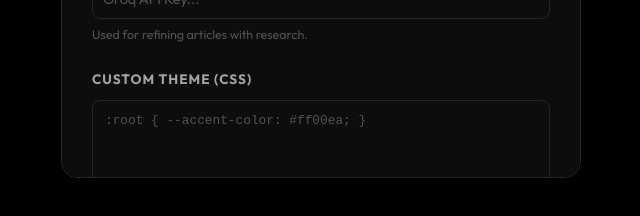
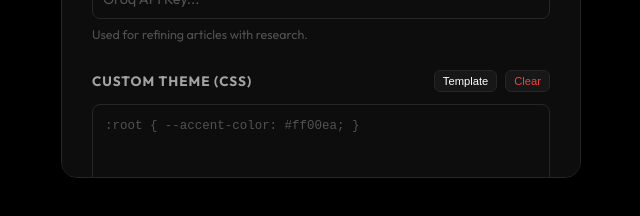
Before and after one commit to venkatram-s/YANA, a React (Vite) app: page / in a window 1280 px wide. Both pictures are taken after a click on the button 1165 px from the left and 33 px from the top of the page. Shown: the part 574-790 px from the top of the page, without its empty margins (319-959 px from the left). Built offline with nearby package versions, Linux system fonts and the light colour scheme.

Commit message:
Visually interesting

```diff
--- a/src/components/SettingsModal.jsx
+++ b/src/components/SettingsModal.jsx
@@ -169,9 +169,29 @@ export const SettingsModal = ({
 
         {/* Custom CSS */}
         <section style={{ marginBottom: '28px' }}>
-          <h3 style={{ color: 'var(--text-secondary)', fontSize: '0.85rem', textTransform: 'uppercase', letterSpacing: '1px', marginBottom: '12px' }}>
-            Custom Theme (CSS)
-          </h3>
+          <div style={{ display: 'flex', justifyContent: 'space-between', alignItems: 'center', marginBottom: '12px' }}>
+            <h3 style={{ color: 'var(--text-secondary)', fontSize: '0.85rem', textTransform: 'uppercase', letterSpacing: '1px' }}>
+              Custom Theme (CSS)
+            </h3>
+            <div style={{ display: 'flex', gap: '8px' }}>
+              <button
+                className="btn-icon"
+                style={{ fontSize: '0.7rem', padding: '4px 8px', height: 'auto', width: 'auto', borderRadius: '6px' }}
+                onClick={() => onCustomCssChange(':root {\n  --accent-color: #6366f1;\n  --bg-color: #000000;\n  --surface-color: #0d0d0d;\n  --text-primary: #ffffff;\n}')}
+                title="Load hex template"
+              >
+                Template
+              </button>
+              <button
+                className="btn-icon"
+                style={{ fontSize: '0.7rem', padding: '4px 8px', height: 'auto', width: 'auto', borderRadius: '6px', color: '#ef4444' }}
+                onClick={() => onCustomCssChange('')}
+                title="Revert to default"
+              >
+                Clear
+              </button>
+            </div>
+          </div>
           <textarea
             className="search-input"
             style={{
@@ -179,19 +199,20 @@ export const SettingsModal = ({
               borderRadius: '8px',
               padding: '12px',
               width: '100%',
-              height: '100px',
+              height: '120px',
               fontFamily: 'monospace',
-              fontSize: '0.8rem',
+              fontSize: '0.78rem',
               resize: 'vertical',
               background: 'transparent',
-              color: 'var(--text-primary)'
+              color: 'var(--text-primary)',
+              lineHeight: '1.5'
             }}
             placeholder=":root { --accent-color: #ff00ea; }"
             value={customCss}
             onChange={(e) => onCustomCssChange(e.target.value)}
           />
           <p style={{ fontSize: '0.78rem', color: 'var(--text-muted)', marginTop: '8px' }}>
-            Inject custom CSS here. Changes apply instantly.
+            Override variables to change colors. Buttons and UI elements adapt automatically.
           </p>
         </section>
 
--- a/src/index.css
+++ b/src/index.css
@@ -13,12 +13,14 @@
   --surface-hover: #171717;
   --text-primary: #ffffff;
   --text-primary-rgb: 255, 255, 255;
+  --logo-color: #ffffff;
   --text-secondary: #a3a3a3;
   --text-muted: #525252;
   --accent-color: #6366f1;
   --accent-hover: #818cf8;
   --accent-glow: rgba(99, 102, 241, 0.4);
   --border-color: #262626;
+
   --shadow-glow: 0 0 30px rgba(99, 102, 241, 0.25);
   --header-bg: rgba(0, 0, 0, 0.7);
   --card-shadow: 0 8px 32px rgba(0,0,0,0.4);
@@ -32,9 +34,11 @@
   --surface-hover: #212126;
   --text-primary: #f8fafc;
   --text-primary-rgb: 248, 250, 252;
+  --logo-color: #ffffff;
   --text-secondary: #94a3b8;
   --text-muted: #64748b;
   --accent-color: #10b981;
+
   --accent-hover: #059669;
   --accent-glow: rgba(16, 185, 129, 0.3);
   --border-color: #2e2e35;
@@ -50,9 +54,11 @@
   --surface-hover: #f1f5f9;
   --text-primary: #0f172a;
   --text-primary-rgb: 15, 23, 42;
+  --logo-color: #0f172a;
   --text-secondary: #475569;
   --text-muted: #94a3b8;
   --accent-color: #6366f1;
+
   --accent-hover: #4f46e5;
   --accent-glow: rgba(99, 102, 241, 0.2);
   --border-color: #e2e8f0;
@@ -360,9 +366,11 @@ body::before {
 }
 
 .logo-text {
-  font-size: 1.4rem;
-  font-weight: 900;
-  letter-spacing: -0.5px;
+  font-size: 1.5rem;
+  font-weight: 800;
+  letter-spacing: -0.8px;
+  color: var(--logo-color);
+  text-shadow: 0 0 20px rgba(var(--text-primary-rgb), 0.1);
 }
 
 .logo-text span {
```
